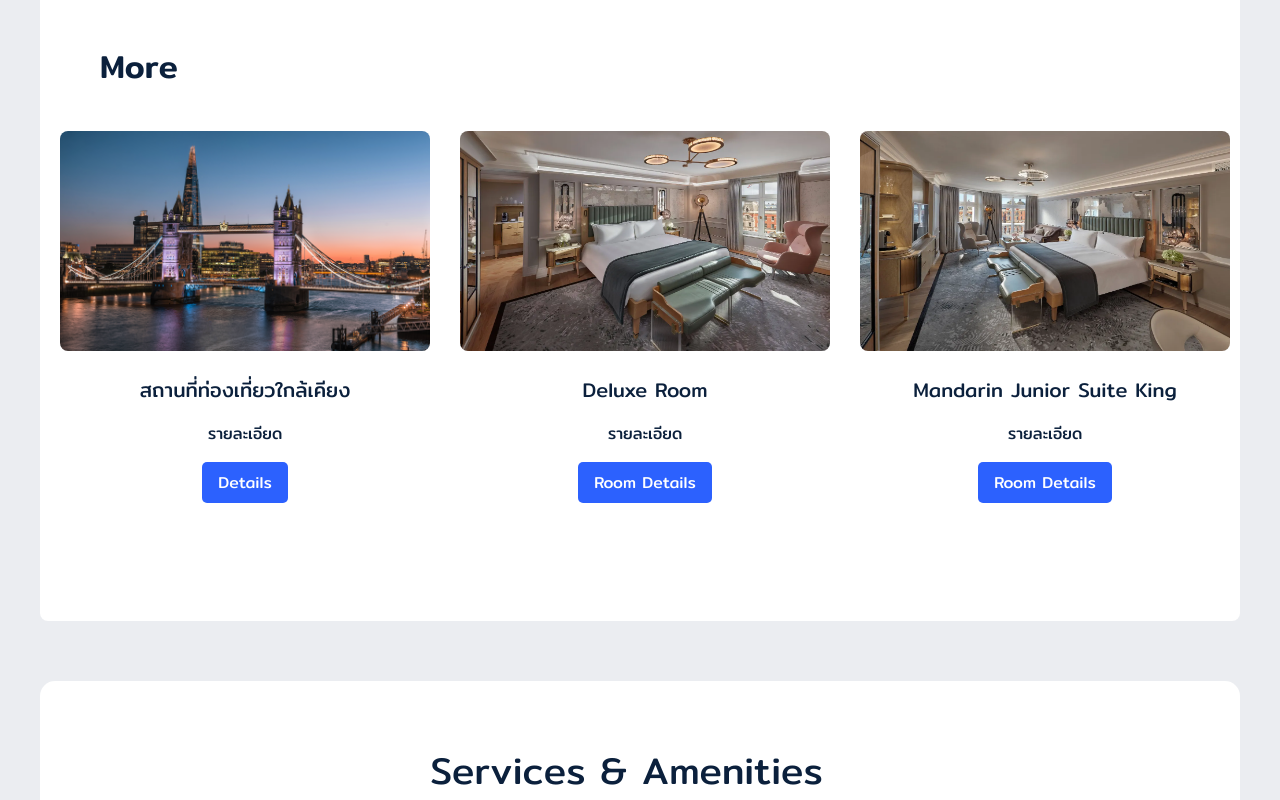
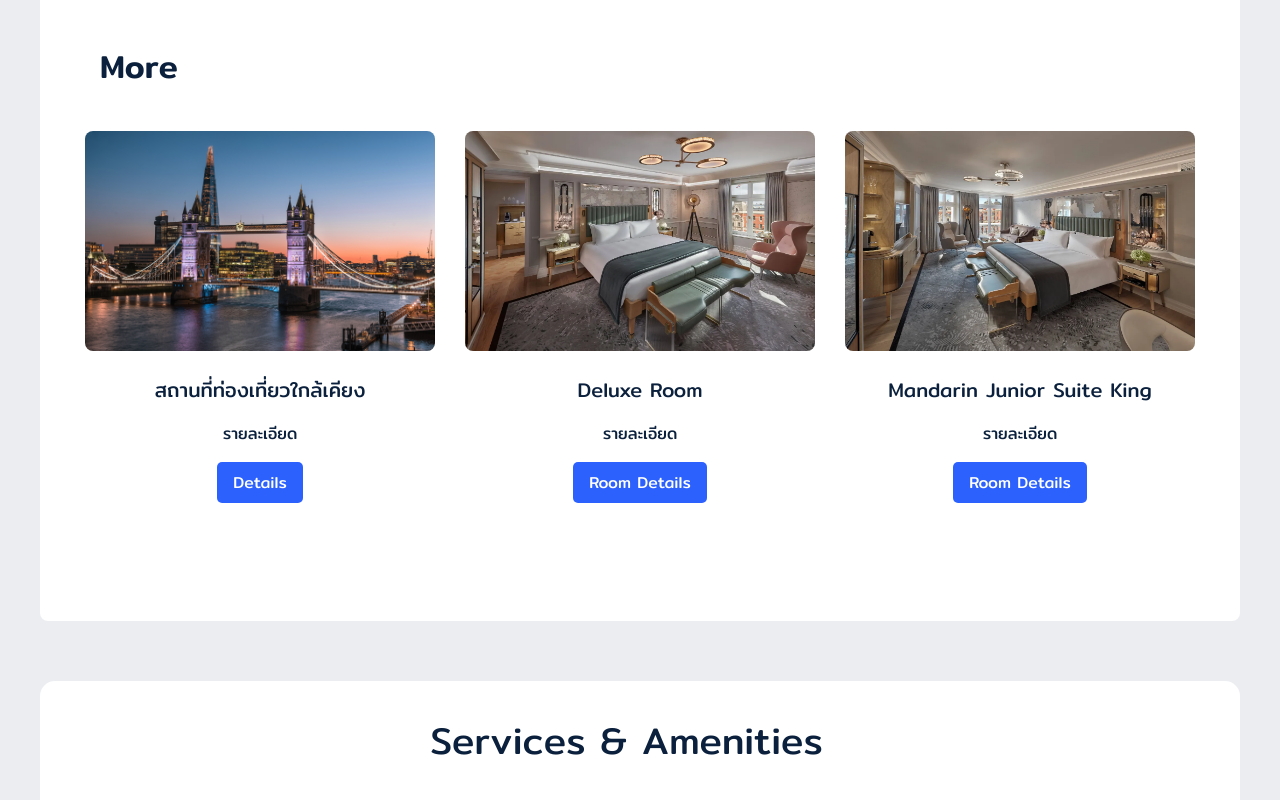
Before and after one commit to Porrama08/project-cpe363, a plain HTML site: page index.html in a window 1280 px wide. Shown: the part 780-1580 px from the top of the page. Drawn offline with Linux system fonts and the light colour scheme.

Commit message:
fix padding service-title

```diff
--- a/index.css
+++ b/index.css
@@ -125,10 +125,11 @@ nav{
     gap: 30px;
     text-align: center;
     aspect-ratio: 1/1;
+    margin: 0px auto;
 }
 .content-con img{
     height: 220px;
-    width: 370px;
+    width: 350px;
     border-radius: 8px;
 }
 .content-title{
@@ -173,7 +174,6 @@ nav{
     text-align: center;
     font-size: 2rem;
     color: #0b203c;
-    padding-top: 30px;
     margin-left: 350px;
 }
 .service-detail{
```
